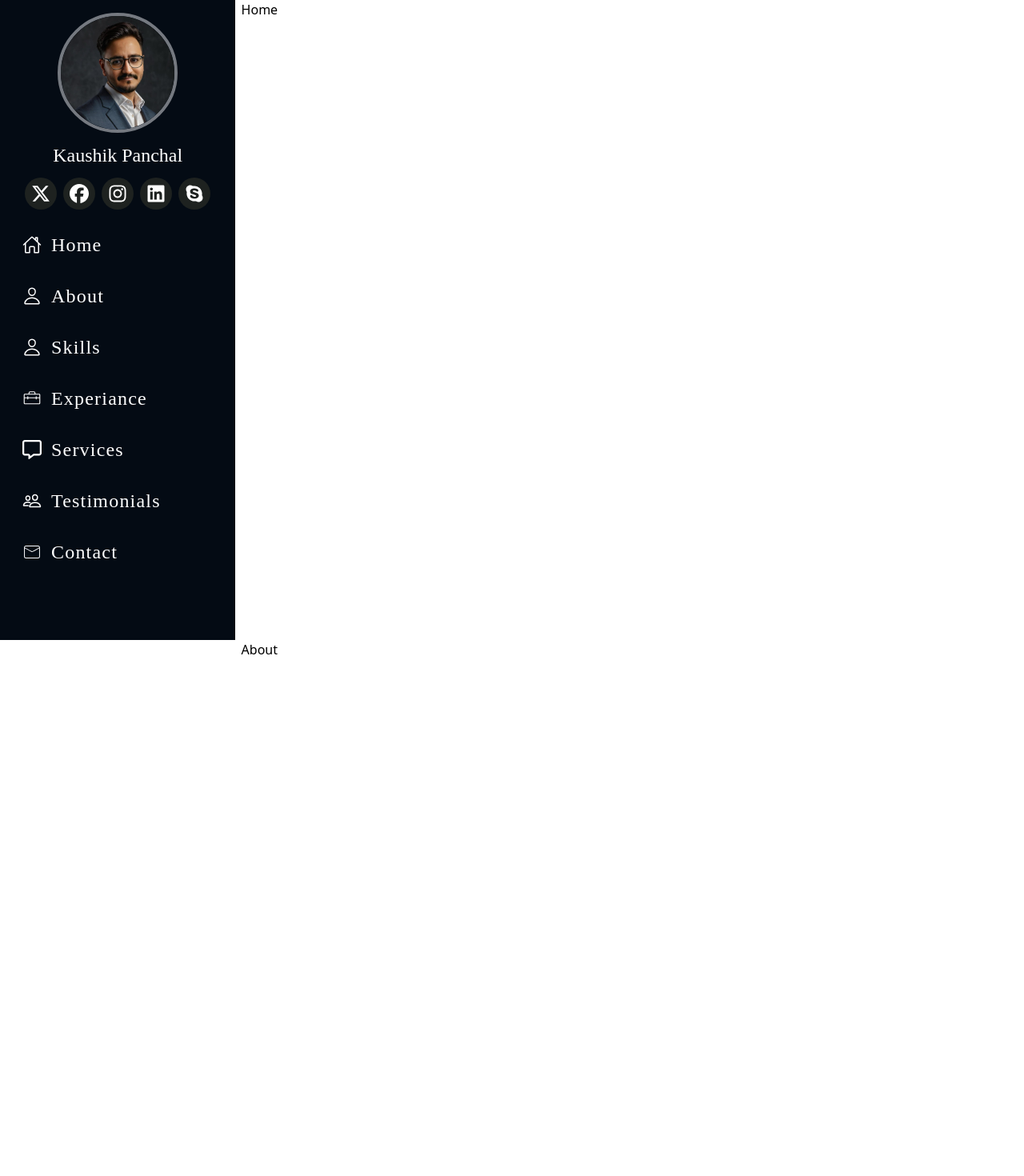
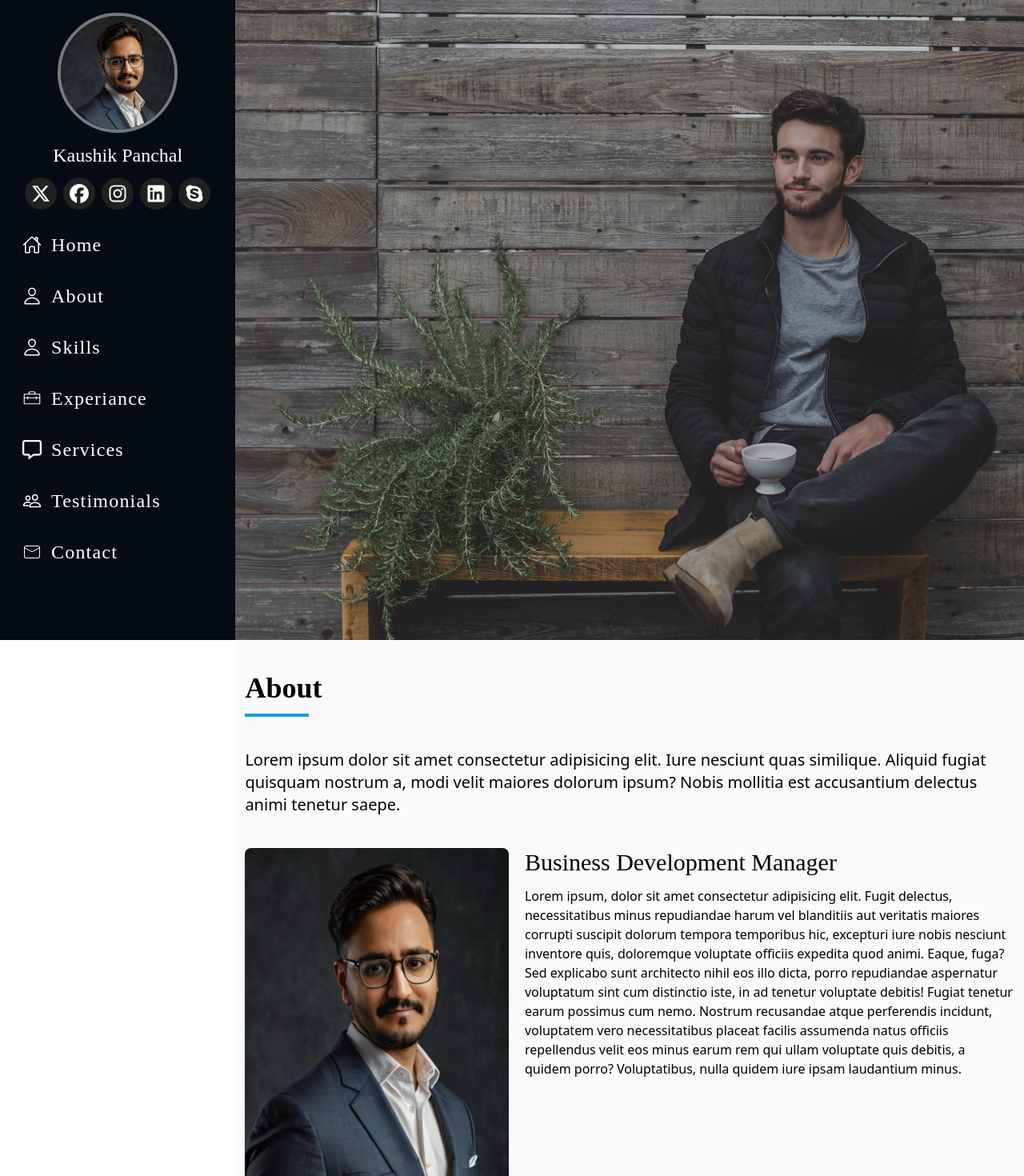
Before and after one commit to Tanaypanchal007/kp-portfolio, a Next.js app: page / in a window 1280 px wide. Shown: the top 1470 px of the page at 80% size. Built offline with nearby package versions, Linux system fonts and the light colour scheme.

Commit message:
Hero section and about completed

```diff
--- a/src/components/About.jsx
+++ b/src/components/About.jsx
@@ -1,10 +1,51 @@
 import React from "react";
+import Image from "next/image";
+import profileImg from "../../public/images/profile-img.jpg";
 
 const About = () => {
   return (
     <>
-      <section className="h-[100vh]" id="about">
-        About
+      <section className="h-[100vh] bg-gray-50 pt-10 px-3 xl:pl-3" id="about">
+        <div>
+          <h1 className="text-4xl font-mono font-bold border-b-4 border-blue-100 w-[80px] pb-3 tracking-normal">
+            About
+          </h1>
+          <p className="mt-5 xl:mt-10 text-xl">
+            Lorem ipsum dolor sit amet consectetur adipisicing elit. Iure
+            nesciunt quas similique. Aliquid fugiat quisquam nostrum a, modi
+            velit maiores dolorum ipsum? Nobis mollitia est accusantium delectus
+            animi tenetur saepe.
+          </p>
+
+          <div className="mt-10 flex flex-col xl:flex-row gap-5">
+            <div className="w-[100%] xl:w-[35%]">
+              <Image
+                src={profileImg}
+                className="w-[400px] h-[500px] object-fit rounded-lg"
+              />
+            </div>
+            <div className="w-[100%] xl:w-[65%] flex flex-col gap-3">
+              <h1 className="text-3xl font-medium font-mono">
+                Business Development Manager
+              </h1>
+              <p>
+                Lorem ipsum, dolor sit amet consectetur adipisicing elit. Fugit
+                delectus, necessitatibus minus repudiandae harum vel blanditiis
+                aut veritatis maiores corrupti suscipit dolorum tempora
+                temporibus hic, excepturi iure nobis nesciunt inventore quis,
+                doloremque voluptate officiis expedita quod animi. Eaque, fuga?
+                Sed explicabo sunt architecto nihil eos illo dicta, porro
+                repudiandae aspernatur voluptatum sint cum distinctio iste, in
+                ad tenetur voluptate debitis! Fugiat tenetur earum possimus cum
+                nemo. Nostrum recusandae atque perferendis incidunt, voluptatem
+                vero necessitatibus placeat facilis assumenda natus officiis
+                repellendus velit eos minus earum rem qui ullam voluptate quis
+                debitis, a quidem porro? Voluptatibus, nulla quidem iure ipsam
+                laudantium minus.
+              </p>
+            </div>
+          </div>
+        </div>
       </section>
     </>
   );
--- a/src/components/Home.jsx
+++ b/src/components/Home.jsx
@@ -1,10 +1,15 @@
+import Image from "next/image";
 import React from "react";
+import herobg from "../../public/images/hero-bg.jpg";
 
 const Home = () => {
   return (
     <>
-      <section className="h-[100vh]" id="home">
-        Home
+      <section className="h-[100vh] bg-gray-200 " id="home">
+        <Image
+          src={herobg}
+          className="brightness-75 h-[100vh]  object-cover "
+        />
       </section>
     </>
   );
--- a/src/pages/index.jsx
+++ b/src/pages/index.jsx
@@ -5,41 +5,55 @@ import Home from "@/components/Home";
 import Navbar from "@/components/Navbar";
 import { FaBarsStaggered } from "react-icons/fa6";
 import { IoClose } from "react-icons/io5";
-import { React, useState } from "react";
+import { useState } from "react";
 
-const index = () => {
+const Index = () => {
   const [open, setOpen] = useState(false);
   const handleOpen = () => setOpen(!open);
+
   return (
     <>
-      <section className="flex flex-row h-screen gap-5">
-        <div className="hidden xl:block xl:w-[22%] lg:w-[25%] md:w-[30%] sm:w-[40%]">
+      {/* Desktop + Mobile Layout */}
+      <main className="grid grid-cols-1 xl:grid-cols-[23%_1fr] h-screen relative">
+        {/* Sidebar */}
+        <div className="hidden xl:block h-screen">
           <Navbar />
         </div>
-        <div>
+
+        {/* Main Content */}
+        <div className=" h-screen">
           <Home />
           <About />
         </div>
+
+        {/* Mobile Menu Button */}
         <div className="xl:hidden fixed top-5 right-5 z-50 text-2xl cursor-pointer">
           {open ? (
-            <IoClose onClick={handleOpen} className="text-2xl" />
+            <IoClose onClick={handleOpen} />
           ) : (
             <FaBarsStaggered onClick={handleOpen} />
           )}
         </div>
 
-        {/* Mobile Menu */}
+        {/* Mobile Sidebar Menu */}
         <div
-          className={`xl:hidden fixed top-0 left-0 w-[80%] h-screen  z-40  transition-transform duration-300 ease-in-out ${
+          className={`xl:hidden fixed top-0 left-0 w-[80%] h-screen z-50 bg-navbar-100 shadow-lg transition-transform duration-300 ease-in-out ${
             open ? "translate-x-0" : "-translate-x-full"
           }`}
-          onClick={handleOpen}
         >
           <Navbar />
         </div>
-      </section>
+
+        {/* Optional Overlay on mobile */}
+        {open && (
+          <div
+            className="xl:hidden fixed inset-0 bg-black/70 z-40"
+            onClick={handleOpen}
+          ></div>
+        )}
+      </main>
     </>
   );
 };
 
-export default index;
+export default Index;
```
Also changed, not shown: public/images/hero-bg.jpg (added).
